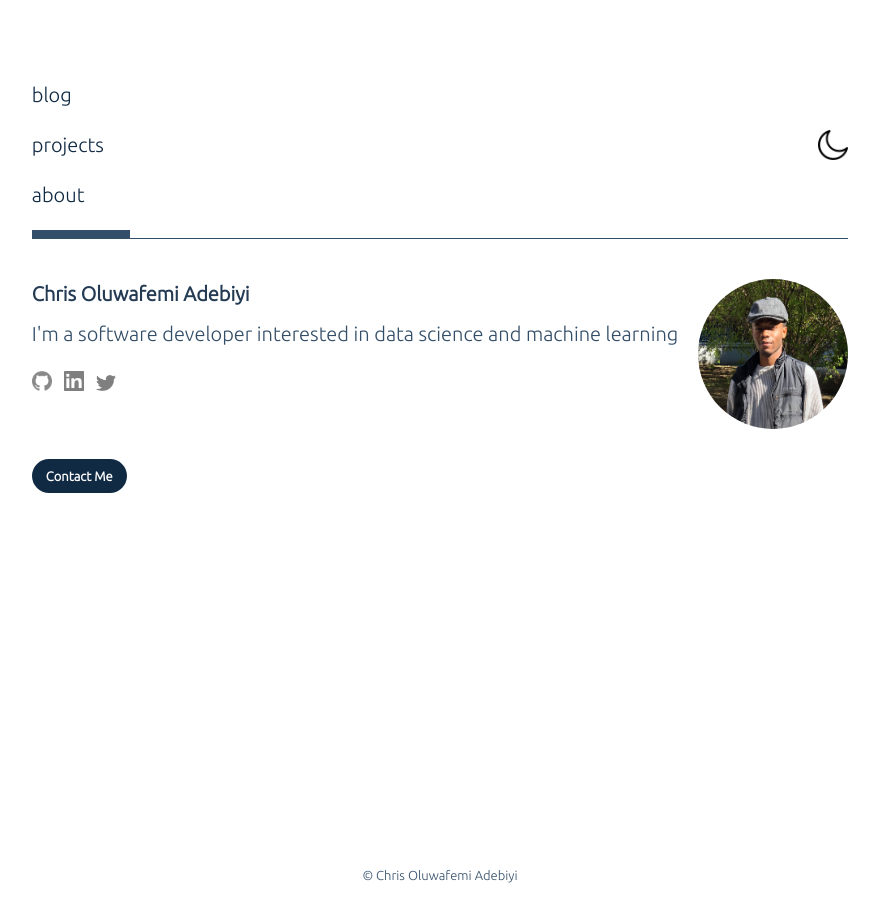
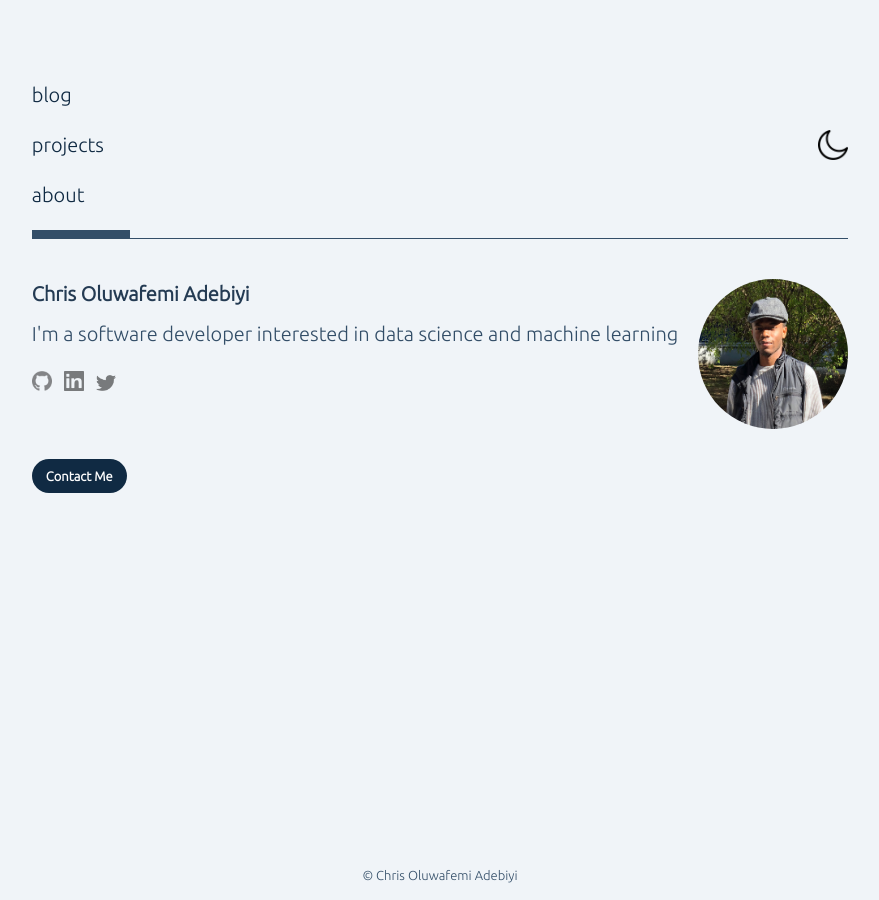
Before and after one commit to oluvvafemi/oluvvafemi.github.io, a Jekyll site: the page index.html, which Jekyll copies as it is, in a window 1280 px wide. Shown: the whole page, without its empty margins (200-1079 px from the left). Built offline with Jekyll 4.4.1, drawn with Linux system fonts in a browser that asks for light colours.

Commit message:
Change background color for light-theme

```diff
--- a/assets/css/home.css
+++ b/assets/css/home.css
@@ -4,6 +4,7 @@ body {
   height: 100vh;
   margin: 0;
   color: #334E68;
+  background-color: #F0F4F8;
 }
 
 body, input, textarea, button {
```
